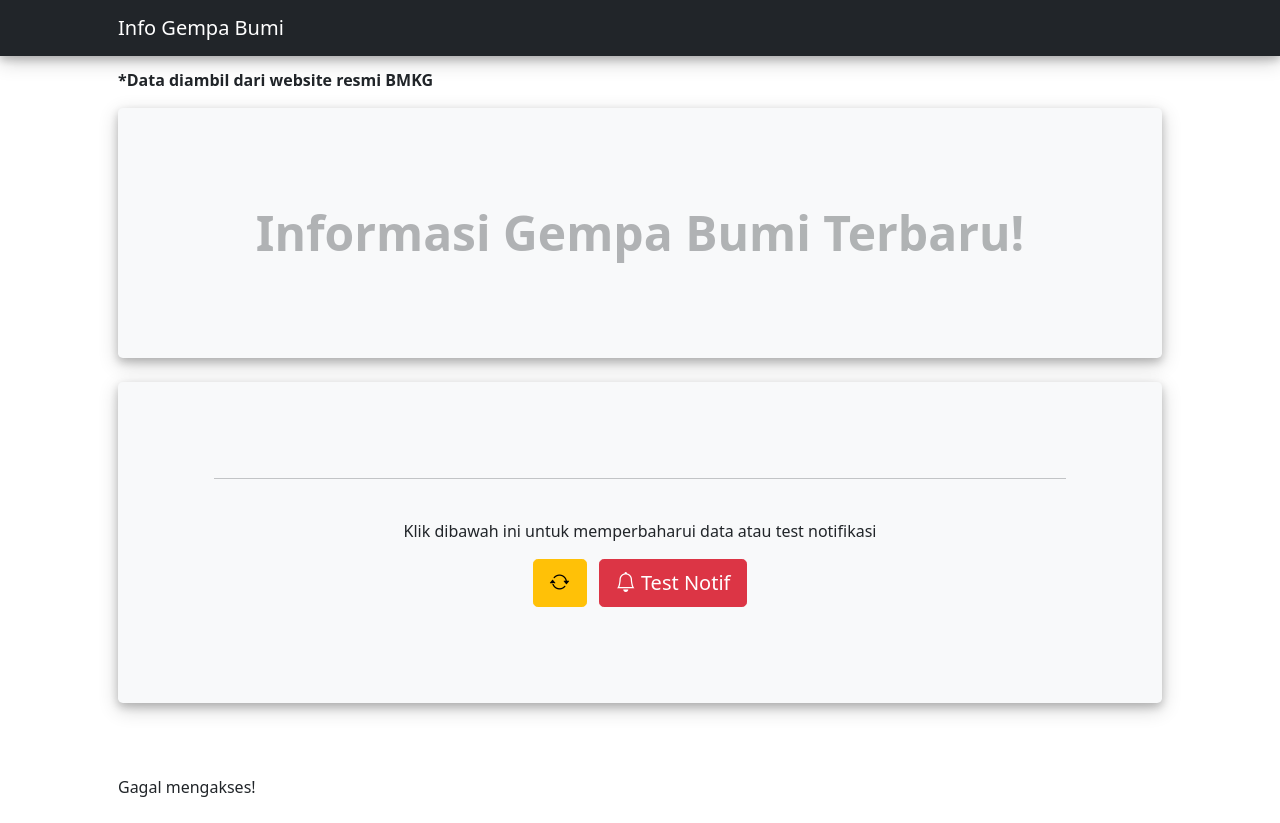
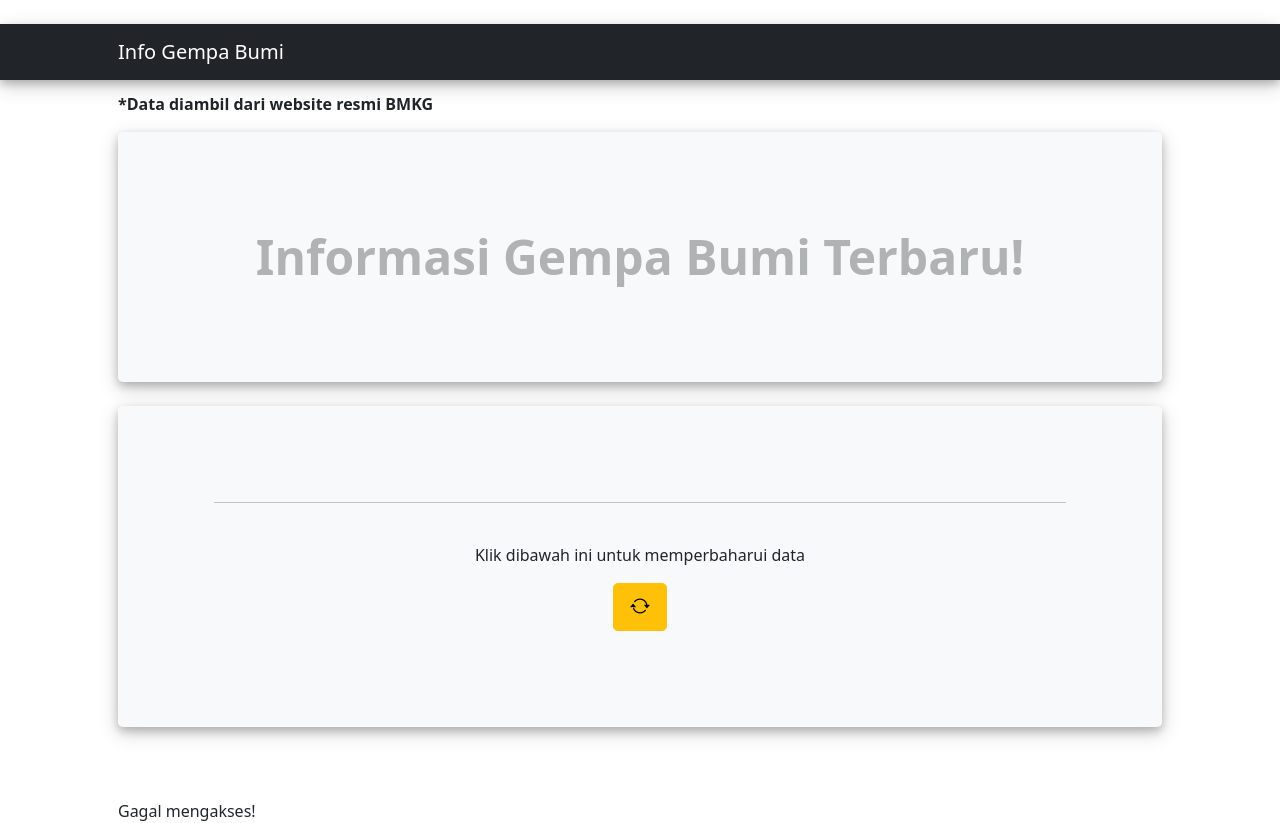
Before and after one commit to luqni/infogempa, a PHP site: page / in a window 1280 px wide. Before the commit the page ends 797 px from the top, so only its background shows below. Run offline with PHP 8.4, Linux system fonts and the light colour scheme; data that the repository does not hold is empty; some libraries are stand-ins or nearby versions.

Commit message:
fix: info pushnotif

```diff
--- a/index.php
+++ b/index.php
@@ -52,8 +52,18 @@
                 </div>
             </div>
         </nav>
+
+        <div class="sticky-top" style="top: 56px; z-index: 1020;" id="notif-banner-wrapper">
+            <div class="alert alert-info shadow-sm mb-0 rounded-0 border-0 d-none flex-column flex-md-row align-items-center justify-content-between gap-3 text-center text-md-start" role="alert" id="notif-banner">
+                <div id="notif-text">
+                    <i class="bi bi-bell-fill me-2"></i> Aktifkan notifikasi untuk menerima peringatan instan saat terjadi gempa bumi.
+                </div>
+                <button id="notif-btn" onclick="enableNotif()" class="btn btn-primary btn-sm text-nowrap"><i class="bi bi-bell-fill"></i> Aktifkan Notifikasi</button>
+            </div>
+        </div>
+
         <!-- Header-->
-        <header class="py-5">
+        <header class="py-5 mt-4">
             <div class="container px-lg-5">
                 <p style="margin-top:20px;"><b> *Data diambil dari website resmi BMKG </b></p>
                 <div class="p-4 p-lg-5 bg-light rounded-3 text-center" style="box-shadow: 0 4px 8px 0 rgba(0, 0, 0, 0.2), 0 6px 20px 0 rgba(0, 0, 0, 0.19);">
@@ -69,9 +79,8 @@
                     </div>
                 </div>
                 <br/>
-                <p>Klik dibawah ini untuk memperbaharui data atau test notifikasi</p>
+                <p>Klik dibawah ini untuk memperbaharui data</p>
                 <a onclick="dataGempaAuto()" class="btn btn-warning btn-lg" title="Refresh Data"><i class="bi bi-arrow-repeat"></i></a>
-                <a onclick="testNotif()" class="btn btn-danger btn-lg ms-2" title="Test Alarm & Notifikasi"><i class="bi bi-bell"></i> Test Notif</a>
 
             </div>
         </header>
@@ -281,31 +290,21 @@ let lastWaktuGempa = null;
 let userLat = null;
 let userLng = null;
 
-function testNotif() {
+function enableNotif() {
     if ("Notification" in window) {
         Notification.requestPermission().then(function (permission) {
             if (permission === "granted") {
-                playAlarm();
-                const content = document.getElementById('content');
-                let notifBody = "Ini adalah notifikasi percobaan. Semuanya berfungsi dengan baik!";
-                let notifTitle = "Test Peringatan Gempa!";
-
-                if (content) {
-                    const waktu = content.getAttribute('data-waktu');
-                    const mag = content.getAttribute('data-mag');
-                    const wilayah = content.getAttribute('data-wilayah');
-                    if (waktu && mag && wilayah) {
-                        notifTitle = `Peringatan Dini Gempa M${mag}`;
-                        notifBody = `Telah terjadi gempa pada ${waktu} di wilayah ${wilayah}. (Sample Notifikasi)`;
-                    }
-                }
-
-                new Notification(notifTitle, {
-                    body: notifBody,
+                new Notification("Notifikasi Aktif!", {
+                    body: "Push notif sudah diaktifkan. Anda akan menerima notif jika ada update informasi gempa.",
                     icon: "assets/icon-192.png"
                 });
+                const banner = document.getElementById('notif-banner');
+                if (banner) {
+                    banner.classList.remove('d-flex');
+                    banner.classList.add('d-none');
+                }
             } else {
-                alert("Izin notifikasi belum diberikan. Silakan klik ikon gembok (lock) di address bar browser Anda, dan izinkan Notifikasi (Notifications).");
+                alert("Izin notifikasi ditolak. Silakan izinkan melalui pengaturan browser (ikon gembok di sebelah URL).");
             }
         });
     } else {
@@ -313,10 +312,28 @@ function testNotif() {
     }
 }
 
-// Request permission automatically if not denied (some browsers allow this without user gesture, but testNotif() covers the rest)
-if ("Notification" in window && Notification.permission !== "denied" && Notification.permission !== "granted") {
-    Notification.requestPermission();
-}
+// Check notification permission on load to toggle banner visibility
+window.addEventListener('DOMContentLoaded', () => {
+    const banner = document.getElementById('notif-banner');
+    if (!banner) return;
+
+    if (window.isSecureContext === false || !("Notification" in window)) {
+        // Not secure or not supported
+        document.getElementById('notif-text').innerHTML = '<i class="bi bi-exclamation-triangle-fill text-danger me-2"></i> <span class="text-danger">Notifikasi diblokir browser karena koneksi tidak aman (Bukan HTTPS/Localhost).</span>';
+        document.getElementById('notif-btn').style.display = 'none';
+        banner.classList.remove('d-none');
+        banner.classList.add('d-flex');
+    } else if (Notification.permission === "default") {
+        // Needs permission
+        banner.classList.remove('d-none');
+        banner.classList.add('d-flex');
+    } else {
+        // Granted or Denied (Hide banner)
+        banner.classList.remove('d-flex');
+        banner.classList.add('d-none');
+    }
+});
+
 if (window.isSecureContext === false) {
     console.warn("Aplikasi diakses dari koneksi tidak aman (bukan HTTPS/localhost). Fitur Geolokasi mungkin diblokir oleh browser.");
 }
```
